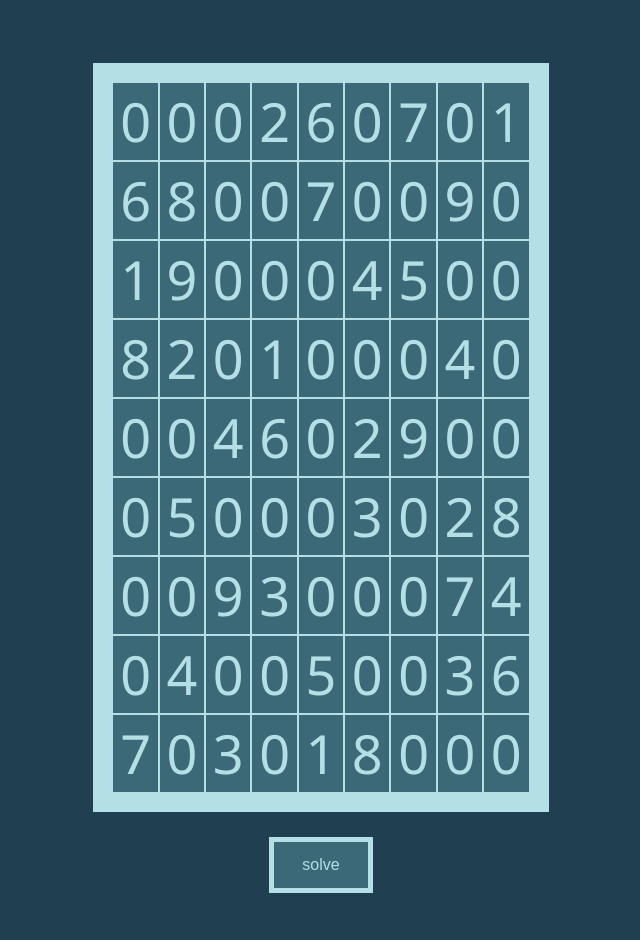
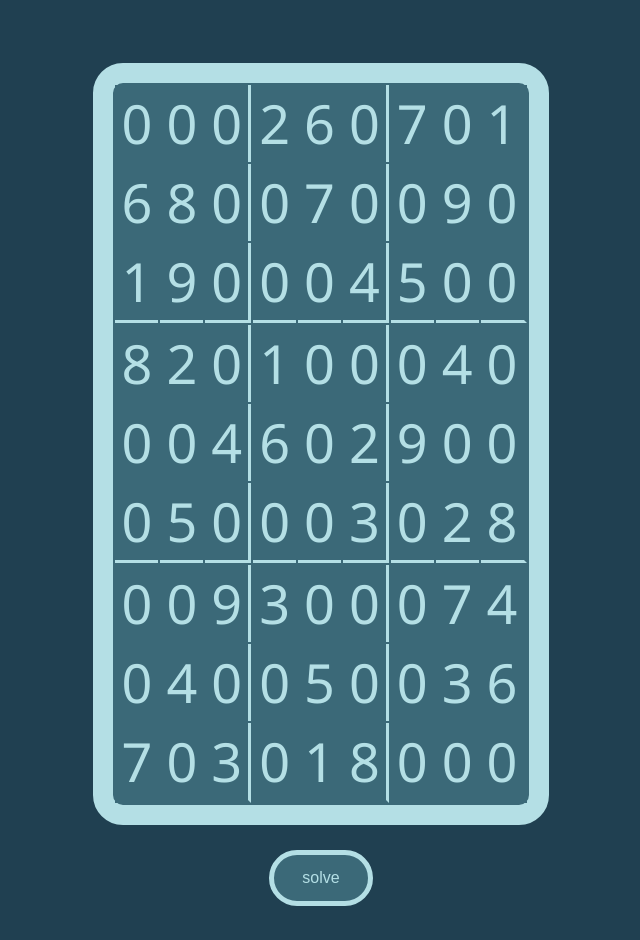
Before and after one commit to AliMZaini/jsudoku, a plain HTML site: page index.html in a window 1280 px wide. Shown: the whole page, without its empty margins (319-959 px from the left). Drawn offline with Linux system fonts and the light colour scheme.

Commit message:
Changed styling

```diff
--- a/stylesheet.css
+++ b/stylesheet.css
@@ -12,13 +12,12 @@ button{
     font-size: 16px;
     cursor: pointer;
     margin: 2%;
+    border-radius: 30px;
 }
 
 table, td{
     color: #b4dfe5;
     background: #3b6978;
-    border: 2px solid #b4dfe5;
-    border-collapse: collapse;
     margin: auto;
 }
 
@@ -39,3 +38,19 @@ td{
 tr{
     line-height: 75px;
 }
+
+td:nth-of-type(3n) {
+    border-right: 3px solid #b4dfe5;
+}
+
+tr:nth-of-type(3n) td {
+    border-bottom: 3px solid #b4dfe5;
+}
+
+td:nth-of-type(9n) {
+    border-right: 3px solid #3b6978;
+}
+
+tr:nth-of-type(9n) td {
+    border-bottom: 3px solid #3b6978;
+}
```
